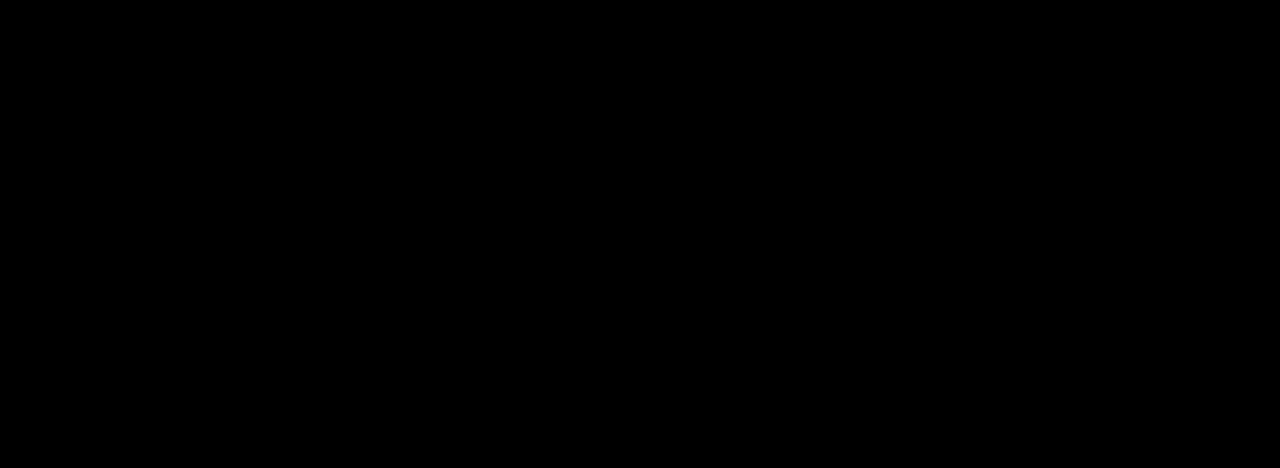
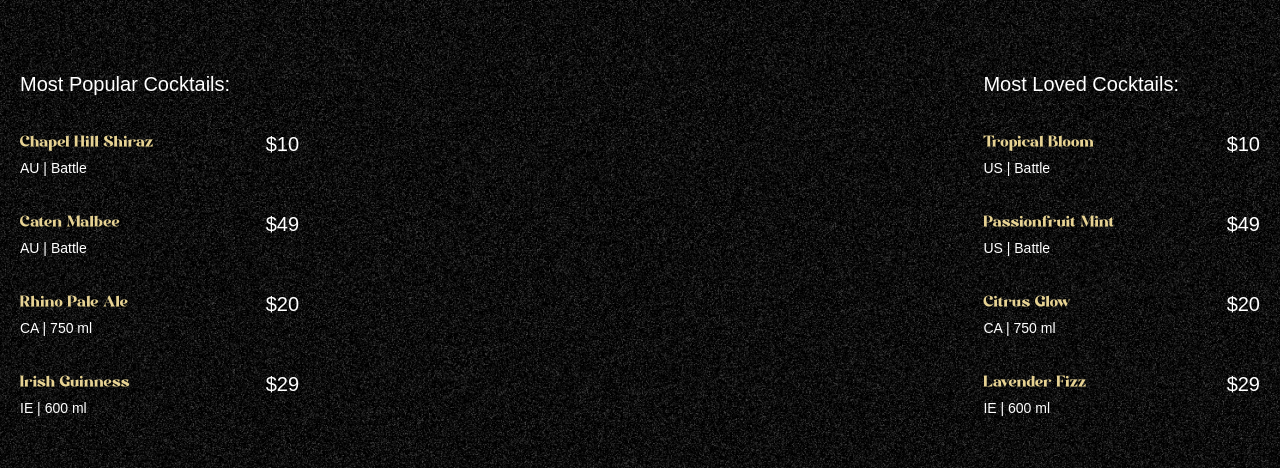
Before and after one commit to rody-huancas/gsap-landing, a React (Vite) app: page / in a window 1280 px wide. Shown: the part 890-1358 px from the top of the page. Built offline with nearby package versions, Linux system fonts and the light colour scheme; a web font is replaced by a local one.

Commit message:
Feat: Integrate Cocktails component into the main App layout

```diff
--- a/src/App.jsx
+++ b/src/App.jsx
@@ -2,6 +2,7 @@ import gsap from "gsap";
 import { ScrollTrigger, SplitText } from "gsap/all";
 import Hero from "./components/Hero";
 import Navbar from "./components/Navbar";
+import Cocktails from "./components/Cocktails";
 
 gsap.registerPlugin(ScrollTrigger, SplitText);
 
@@ -10,6 +11,7 @@ const App = () => {
     <main>
       <Navbar />
       <Hero />
+      <Cocktails />
     </main>
   );
 };
```
